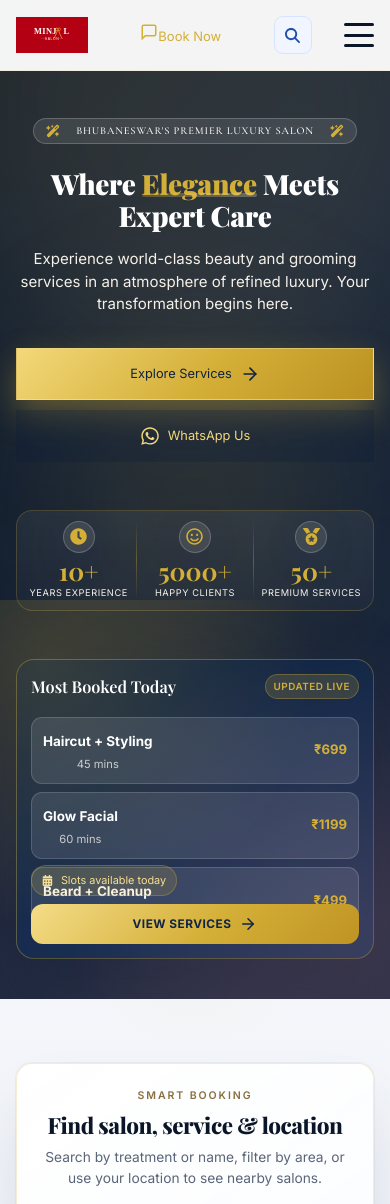
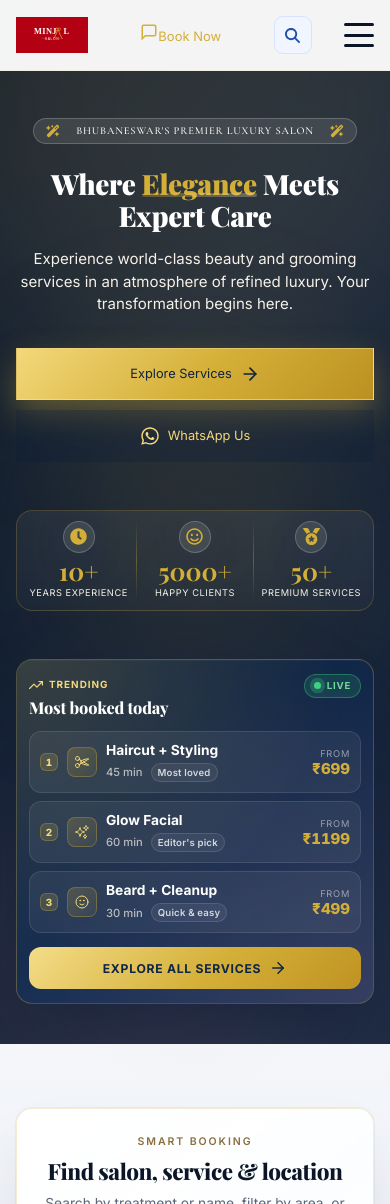
Before and after one commit to debeshdeeptadeb/salon, a React (Vite) app in the folder saloon-website/: page / in a window 390 px wide. Shown: the top 1204 px of the page. Built offline with nearby package versions, Linux system fonts and the light colour scheme; no server answers.

Commit message:
service and home done

```diff
--- a/saloon-website/src/components/home/Hero.css
+++ b/saloon-website/src/components/home/Hero.css
@@ -247,52 +247,41 @@
   background: var(--glass-border);
 }
 
-/* ========== HERO VISUAL ========== */
+/* ========== HERO VISUAL — flows naturally with content, no fixed height ========== */
 .hero-visual {
   position: relative;
-  min-height: 580px;
-  height: 600px;
   display: flex;
-  align-items: center;
+  align-items: stretch;
   justify-content: center;
+  min-width: 0;
 }
 
-.hero-image-container {
+/* ========== HERO SERVICE PANEL — "Most booked today" card ========== */
+.hero-service-panel {
   position: relative;
   width: 100%;
-  height: 100%;
-  display: flex;
-  align-items: center;
-  justify-content: center;
-}
-
-/* ========== HERO SERVICE PANEL ========== */
-.hero-service-panel {
-  position: absolute;
-  inset: 48px;
   z-index: 2;
-  border-radius: 24px;
-  padding: 20px 20px 22px;
-  background: linear-gradient(155deg, rgba(12, 33, 63, 0.9) 0%, rgba(18, 43, 80, 0.78) 54%, rgba(25, 53, 93, 0.82) 100%);
-  border: 1px solid rgba(212, 175, 55, 0.35);
-  box-shadow: 0 28px 60px rgba(8, 23, 46, 0.34);
+  border-radius: 22px;
+  padding: 22px;
+  background: linear-gradient(160deg, rgba(14, 35, 67, 0.92) 0%, rgba(20, 45, 82, 0.86) 60%, rgba(28, 55, 95, 0.88) 100%);
+  border: 1px solid rgba(212, 175, 55, 0.32);
+  box-shadow: 0 24px 56px -16px rgba(8, 23, 46, 0.55), 0 1px 0 rgba(255, 255, 255, 0.04) inset;
   backdrop-filter: blur(18px);
   -webkit-backdrop-filter: blur(18px);
   display: flex;
   flex-direction: column;
-  justify-content: flex-start;
-  gap: 14px;
-  overflow: visible;
-  min-height: 0;
+  gap: 16px;
+  overflow: hidden;
 }
 
 .hero-service-panel::before {
   content: "";
   position: absolute;
-  inset: -20%;
-  background: radial-gradient(circle at 20% 15%, rgba(212, 175, 55, 0.2), transparent 50%),
-    radial-gradient(circle at 82% 78%, rgba(183, 110, 121, 0.2), transparent 55%);
+  inset: -40%;
   pointer-events: none;
+  background:
+    radial-gradient(circle at 22% 18%, rgba(212, 175, 55, 0.22), transparent 45%),
+    radial-gradient(circle at 80% 82%, rgba(183, 110, 121, 0.18), transparent 50%);
 }
 
 .hero-service-panel-head {
@@ -300,108 +289,229 @@
   z-index: 2;
   display: flex;
   justify-content: space-between;
+  align-items: flex-start;
+  gap: 12px;
+}
+
+.hero-service-eyebrow {
+  display: inline-flex;
   align-items: center;
-  gap: 8px;
-  flex-shrink: 0;
+  gap: 6px;
+  font-size: 0.7rem;
+  font-weight: 700;
+  letter-spacing: 0.12em;
+  text-transform: uppercase;
+  color: #f3d87a;
+  margin-bottom: 4px;
+}
+
+.hero-service-eyebrow svg {
+  width: 14px;
+  height: 14px;
 }
 
 .hero-service-panel-head h3 {
   margin: 0;
-  color: var(--color-white);
+  color: #fff;
   font-family: var(--font-heading);
-  font-size: clamp(1.1rem, 3vw, 1.45rem);
+  font-size: clamp(1.1rem, 2.6vw, 1.35rem);
+  font-weight: 800;
+  letter-spacing: -0.01em;
+  line-height: 1.2;
 }
 
-.hero-service-panel-head span {
+.hero-service-live {
+  flex-shrink: 0;
   display: inline-flex;
   align-items: center;
+  gap: 6px;
   padding: 5px 10px;
   border-radius: 999px;
-  background: rgba(212, 175, 55, 0.18);
-  border: 1px solid rgba(212, 175, 55, 0.32);
-  color: var(--color-gold-champagne);
-  font-size: 0.72rem;
-  font-weight: 600;
-  letter-spacing: 0.05em;
+  background: rgba(58, 200, 122, 0.15);
+  border: 1px solid rgba(58, 200, 122, 0.4);
+  color: #6fdb96;
+  font-size: 0.66rem;
+  font-weight: 700;
+  letter-spacing: 0.08em;
   text-transform: uppercase;
+}
+
+.hero-service-live-dot {
+  width: 7px;
+  height: 7px;
+  border-radius: 50%;
+  background: #3fcf85;
+  box-shadow: 0 0 0 0 rgba(63, 207, 133, 0.7);
+  animation: hero-pulse 1.6s ease-out infinite;
+}
+
+@keyframes hero-pulse {
+  0% {
+    box-shadow: 0 0 0 0 rgba(63, 207, 133, 0.55);
+  }
+
+  70% {
+    box-shadow: 0 0 0 8px rgba(63, 207, 133, 0);
+  }
+
+  100% {
+    box-shadow: 0 0 0 0 rgba(63, 207, 133, 0);
+  }
 }
 
 .hero-service-list {
   position: relative;
   z-index: 2;
-  display: grid;
+  display: flex;
+  flex-direction: column;
   gap: 10px;
-  flex: 1;
-  min-height: 0;
 }
 
 .hero-service-item {
-  display: flex;
-  justify-content: space-between;
+  display: grid;
+  grid-template-columns: auto auto 1fr auto;
   align-items: center;
-  gap: 10px;
-  padding: 11px 12px;
-  border-radius: 12px;
-  background: rgba(255, 255, 255, 0.1);
-  border: 1px solid rgba(255, 255, 255, 0.15);
+  gap: 12px;
+  padding: 12px 14px;
+  border-radius: 14px;
+  background: rgba(255, 255, 255, 0.06);
+  border: 1px solid rgba(255, 255, 255, 0.1);
+  transition: background 0.2s ease, border-color 0.2s ease, transform 0.2s ease;
+  text-align: left;
+  animation: hero-item-in 0.4s ease both;
 }
 
-.hero-service-item strong {
+@keyframes hero-item-in {
+  from {
+    opacity: 0;
+    transform: translateY(6px);
+  }
+
+  to {
+    opacity: 1;
+    transform: translateY(0);
+  }
+}
+
+.hero-service-item:hover {
+  background: rgba(212, 175, 55, 0.1);
+  border-color: rgba(212, 175, 55, 0.35);
+  transform: translateY(-1px);
+}
+
+.hero-service-rank {
+  display: inline-flex;
+  align-items: center;
+  justify-content: center;
+  width: 22px;
+  height: 22px;
+  border-radius: 7px;
+  background: rgba(212, 175, 55, 0.18);
+  border: 1px solid rgba(212, 175, 55, 0.3);
+  color: #f3d87a;
+  font-size: 0.72rem;
+  font-weight: 800;
+  font-variant-numeric: tabular-nums;
+}
+
+.hero-service-icon {
+  display: inline-flex;
+  align-items: center;
+  justify-content: center;
+  width: 36px;
+  height: 36px;
+  border-radius: 10px;
+  background: linear-gradient(135deg, rgba(212, 175, 55, 0.22), rgba(212, 175, 55, 0.08));
+  border: 1px solid rgba(212, 175, 55, 0.3);
+  color: #f3d87a;
+}
+
+.hero-service-icon svg {
+  width: 18px;
+  height: 18px;
+}
+
+.hero-service-info {
+  min-width: 0;
+}
+
+.hero-service-info strong {
+  display: block;
   color: #fff;
   font-size: 0.94rem;
   font-weight: 700;
+  line-height: 1.2;
+  white-space: nowrap;
+  overflow: hidden;
+  text-overflow: ellipsis;
 }
 
-.hero-service-item p {
-  margin: 3px 0 0;
-  color: rgba(244, 241, 236, 0.78);
-  font-size: 0.78rem;
+.hero-service-info p {
+  margin: 4px 0 0;
+  display: flex;
+  align-items: center;
+  gap: 8px;
+  flex-wrap: wrap;
 }
 
-.hero-service-item span {
-  color: var(--color-gold-champagne);
-  font-weight: 700;
-  font-size: 0.9rem;
+.hero-service-duration {
+  color: rgba(244, 241, 236, 0.7);
+  font-size: 0.74rem;
+  font-weight: 500;
 }
 
-.hero-service-footer {
-  position: relative;
-  z-index: 2;
-  margin-top: auto;
-  padding-top: 4px;
+.hero-service-badge {
+  display: inline-block;
+  padding: 2px 8px;
+  border-radius: 999px;
+  background: rgba(255, 255, 255, 0.06);
+  border: 1px solid rgba(255, 255, 255, 0.12);
+  color: rgba(255, 255, 255, 0.78);
+  font-size: 0.66rem;
+  font-weight: 600;
+  letter-spacing: 0.02em;
+}
+
+.hero-service-price {
+  text-align: right;
   display: flex;
   flex-direction: column;
-  gap: 12px;
-  flex-shrink: 0;
+  align-items: flex-end;
+  line-height: 1;
 }
 
-.hero-service-pill {
-  display: inline-flex;
-  align-items: center;
-  gap: 8px;
-  width: fit-content;
-  padding: 7px 12px;
-  border-radius: 999px;
-  background: rgba(212, 175, 55, 0.16);
-  border: 1px solid rgba(212, 175, 55, 0.3);
-  color: #f7df94;
-  font-size: 0.78rem;
+.hero-service-price-from {
+  color: rgba(244, 241, 236, 0.55);
+  font-size: 0.62rem;
+  text-transform: uppercase;
+  letter-spacing: 0.08em;
+  margin-bottom: 3px;
+}
+
+.hero-service-price-amount {
+  color: var(--color-gold-champagne, #f3d87a);
+  font-weight: 800;
+  font-size: 1rem;
+  font-variant-numeric: tabular-nums;
 }
 
 .hero-service-btn {
+  position: relative;
+  z-index: 2;
   display: inline-flex;
   align-items: center;
   justify-content: center;
   gap: 8px;
   width: 100%;
-  padding: 12px 16px;
+  padding: 13px 16px;
   border: none;
   border-radius: 12px;
   background: linear-gradient(135deg, #f4dc88 0%, #d4af37 56%, #bf9323 100%);
   color: #0f2446;
   font-weight: 700;
+  font-size: 0.84rem;
+  letter-spacing: 0.06em;
   text-transform: uppercase;
-  letter-spacing: 0.04em;
   cursor: pointer;
   transition: transform 0.18s ease, box-shadow 0.18s ease;
 }
@@ -415,11 +525,6 @@
 @media (max-width: 1024px) {
   .hero-container {
     gap: var(--space-2xl);
-  }
-
-  .hero-visual {
-    min-height: 520px;
-    height: 520px;
   }
 }
 
@@ -444,8 +549,6 @@
 
   .hero-visual {
     order: 2;
-    min-height: 360px;
-    height: 360px;
   }
 
   .hero-badge {
@@ -465,6 +568,11 @@
 
   .hero-trust {
     justify-content: center;
+  }
+
+  .hero-service-panel-head,
+  .hero-service-item {
+    text-align: left;
   }
 }
 
@@ -568,28 +676,24 @@
     background: linear-gradient(180deg, transparent, rgba(212, 175, 55, 0.35), transparent);
   }
 
-  .hero-visual {
-    min-height: 320px;
-    height: 320px;
-  }
-
   .hero-service-panel {
-    inset: 0;
-    padding: 16px;
+    padding: 16px 14px;
     border-radius: 18px;
-  }
-
-  .hero-service-panel-head {
-    margin-bottom: 4px;
+    gap: 14px;
   }
 
   .hero-service-panel-head h3 {
     font-size: 1.02rem;
   }
 
-  .hero-service-panel-head span {
+  .hero-service-eyebrow {
     font-size: 0.62rem;
-    padding: 4px 8px;
+    letter-spacing: 0.1em;
+  }
+
+  .hero-service-live {
+    font-size: 0.6rem;
+    padding: 4px 9px;
   }
 
   .hero-service-list {
@@ -598,34 +702,51 @@
 
   .hero-service-item {
     padding: 10px 11px;
-    border-radius: 11px;
+    border-radius: 12px;
+    gap: 10px;
   }
 
-  .hero-service-item strong {
-    font-size: 0.84rem;
+  .hero-service-rank {
+    width: 20px;
+    height: 20px;
+    font-size: 0.68rem;
+    border-radius: 6px;
   }
 
-  .hero-service-item p {
+  .hero-service-icon {
+    width: 32px;
+    height: 32px;
+  }
+
+  .hero-service-icon svg {
+    width: 16px;
+    height: 16px;
+  }
+
+  .hero-service-info strong {
+    font-size: 0.86rem;
+  }
+
+  .hero-service-duration {
     font-size: 0.7rem;
   }
 
-  .hero-service-item span {
-    font-size: 0.82rem;
+  .hero-service-badge {
+    font-size: 0.6rem;
+    padding: 1px 6px;
   }
 
-  .hero-service-footer {
-    gap: 8px;
-    margin-top: 6px;
+  .hero-service-price-from {
+    font-size: 0.58rem;
   }
 
-  .hero-service-pill {
-    font-size: 0.68rem;
-    padding: 6px 10px;
+  .hero-service-price-amount {
+    font-size: 0.94rem;
   }
 
   .hero-service-btn {
-    padding: 11px 12px;
-    font-size: 0.74rem;
+    padding: 12px 14px;
+    font-size: 0.76rem;
   }
 }
 
@@ -661,13 +782,27 @@
     height: 32px;
   }
 
-  .hero-visual {
-    min-height: 300px;
-    height: 300px;
+  .hero-service-panel {
+    padding: 14px 12px;
+    border-radius: 16px;
   }
 
-  .hero-service-panel {
-    padding: 14px;
+  .hero-service-item {
+    grid-template-columns: auto auto 1fr auto;
+    padding: 10px;
+    gap: 9px;
+  }
+
+  .hero-service-icon {
+    width: 30px;
+    height: 30px;
+    border-radius: 8px;
+  }
+
+  .hero-service-rank {
+    width: 18px;
+    height: 18px;
+    font-size: 0.62rem;
   }
 }
 
@@ -687,4 +822,16 @@
   .trust-number {
     font-size: 1.35rem;
   }
+
+  .hero-service-panel {
+    padding: 12px 10px;
+  }
+
+  .hero-service-info strong {
+    font-size: 0.8rem;
+  }
+
+  .hero-service-badge {
+    display: none;
+  }
 }
--- a/saloon-website/src/components/home/Hero.jsx
+++ b/saloon-website/src/components/home/Hero.jsx
@@ -1,10 +1,17 @@
 import { useState, useEffect } from "react";
 import { useNavigate } from "react-router-dom";
-import { FiArrowRight } from "react-icons/fi";
-import { FaCalendarAlt, FaClock, FaMedal, FaRegSmile, FaWhatsapp } from "react-icons/fa";
+import { FiArrowRight, FiTrendingUp } from "react-icons/fi";
+import { FaClock, FaMedal, FaRegSmile, FaWhatsapp } from "react-icons/fa";
 import { FaWandMagicSparkles } from "react-icons/fa6";
+import { HiOutlineScissors, HiOutlineSparkles, HiOutlineFaceSmile } from "react-icons/hi2";
 import "./Hero.css";
 import { homeContentAPI } from "../../services/api";
+
+const trendingServices = [
+    { id: 1, title: "Haircut + Styling", duration: "45 min", price: 699, Icon: HiOutlineScissors, badge: "Most loved" },
+    { id: 2, title: "Glow Facial", duration: "60 min", price: 1199, Icon: HiOutlineSparkles, badge: "Editor's pick" },
+    { id: 3, title: "Beard + Cleanup", duration: "30 min", price: 499, Icon: HiOutlineFaceSmile, badge: "Quick & easy" },
+];
 
 export default function Hero() {
   const navigate = useNavigate();
@@ -116,54 +123,49 @@ export default function Hero() {
         </div>
 
         {/* Hero Visual */}
-        <div className="hero-visual">
-          <div className="hero-image-container">
-            {/* Relatable Service Highlights */}
-            <div className="hero-service-panel" aria-label="Popular services and quick booking info">
-              <div className="hero-service-panel-head">
-                <h3>Most Booked Today</h3>
-                <span>Updated live</span>
+        <aside className="hero-visual" aria-label="Trending services">
+          <div className="hero-service-panel">
+            <div className="hero-service-panel-head">
+              <div>
+                <span className="hero-service-eyebrow">
+                  <FiTrendingUp aria-hidden /> Trending
+                </span>
+                <h3>Most booked today</h3>
               </div>
+              <span className="hero-service-live">
+                <span className="hero-service-live-dot" aria-hidden />
+                Live
+              </span>
+            </div>
 
-              <div className="hero-service-list">
-                <article className="hero-service-item">
-                  <div>
-                    <strong>Haircut + Styling</strong>
-                    <p>45 mins</p>
+            <div className="hero-service-list">
+              {trendingServices.map((svc, idx) => (
+                <article key={svc.id} className="hero-service-item" style={{ animationDelay: `${0.1 * idx}s` }}>
+                  <span className="hero-service-rank">{idx + 1}</span>
+                  <div className="hero-service-icon" aria-hidden>
+                    <svc.Icon />
                   </div>
-                  <span>₹699</span>
+                  <div className="hero-service-info">
+                    <strong>{svc.title}</strong>
+                    <p>
+                      <span className="hero-service-duration">{svc.duration}</span>
+                      <span className="hero-service-badge">{svc.badge}</span>
+                    </p>
+                  </div>
+                  <div className="hero-service-price">
+                    <span className="hero-service-price-from">from</span>
+                    <span className="hero-service-price-amount">₹{svc.price}</span>
+                  </div>
                 </article>
+              ))}
+            </div>
 
-                <article className="hero-service-item">
-                  <div>
-                    <strong>Glow Facial</strong>
-                    <p>60 mins</p>
-                  </div>
-                  <span>₹1199</span>
-                </article>
-
-                <article className="hero-service-item">
-                  <div>
-                    <strong>Beard + Cleanup</strong>
-                    <p>30 mins</p>
-                  </div>
-                  <span>₹499</span>
-                </article>
-              </div>
-
-              <div className="hero-service-footer">
-                <div className="hero-service-pill">
-                  <FaCalendarAlt aria-hidden="true" />
-                  <span>Slots available today</span>
-                </div>
-                <button className="hero-service-btn" onClick={() => navigate("/services")}>
-                  <span>View Services</span>
-                  <FiArrowRight size={18} aria-hidden="true" />
-                </button>
-              </div>
-            </div>
+            <button className="hero-service-btn" onClick={() => navigate("/services")}>
+              <span>Explore all services</span>
+              <FiArrowRight size={18} aria-hidden />
+            </button>
           </div>
-        </div>
+        </aside>
       </div>
     </section>
   );
```
